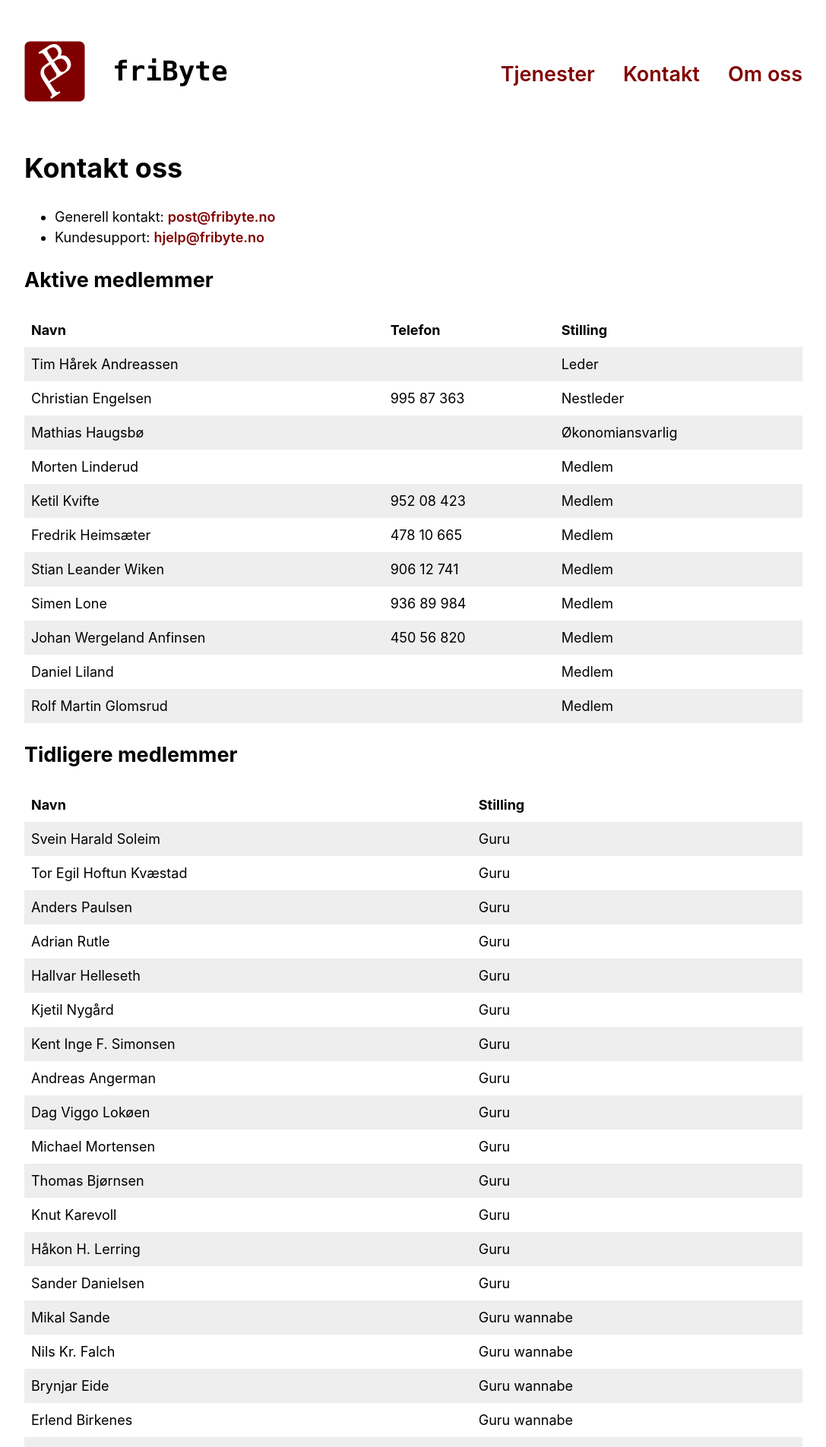
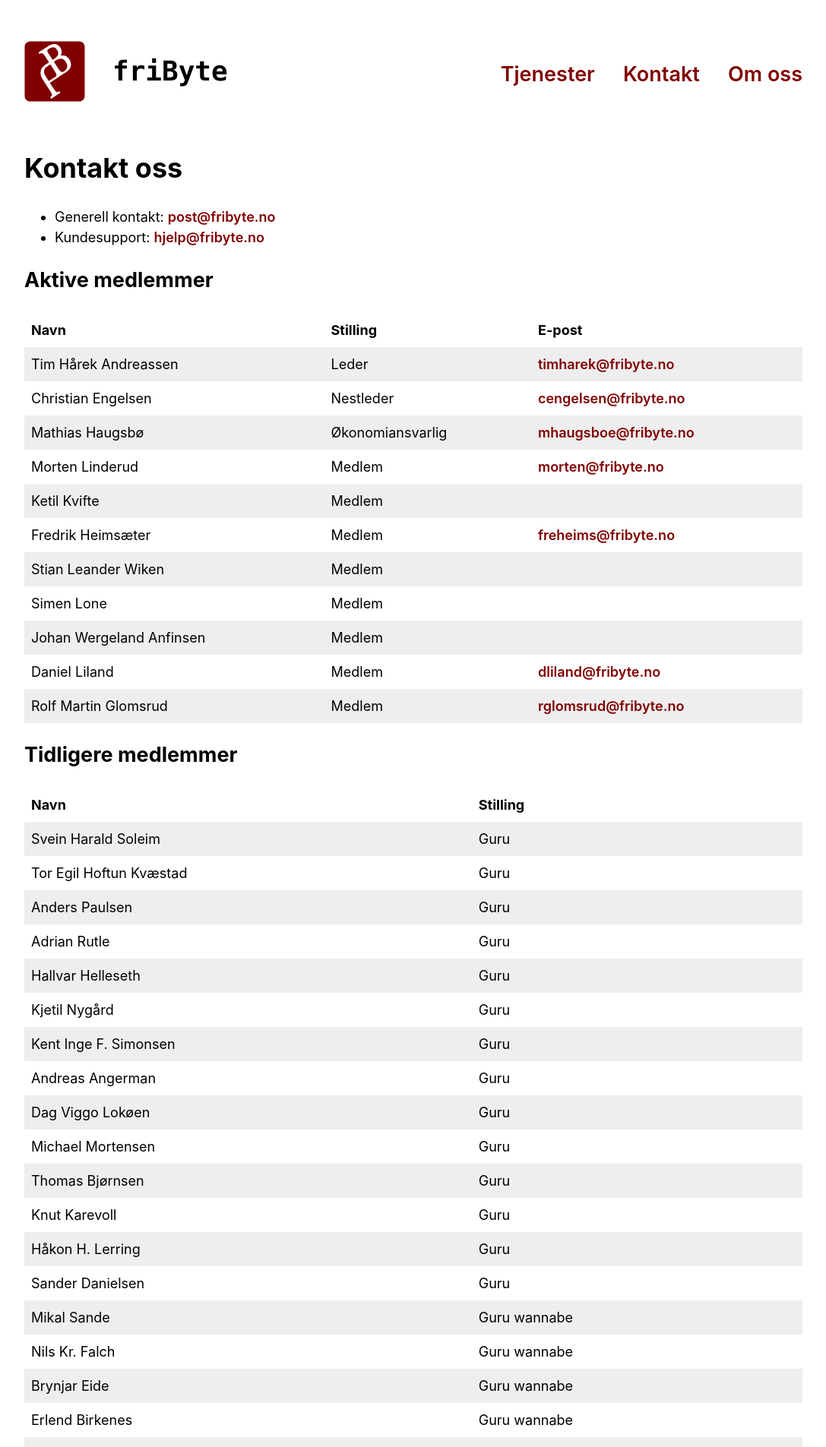
Before and after one commit to fribyte-code/fribyte.no, a Jekyll site: the page built from pages/kontakt.html, in a window 1280 px wide. Shown: the top 1905 px of the page at 76% size, without its empty margins (96-1183 px from the left). Built offline with Jekyll 4.4.1, drawn with Linux system fonts in a browser that asks for light colours.

Commit message:
Added emails to members instead of phone no
Signed-off-by: Tim Hårek Andreassen <tim@harek.dev>

```diff
--- a/_data/members.yml
+++ b/_data/members.yml
@@ -1,23 +1,27 @@
 - name: Tim Hårek Andreassen
   phone:
+  email: timharek@fribyte.no
   position: Leder
   joined: 2020-09-08
   left:
   active: true
 - name: Christian Engelsen
   phone: 995 87 363
+  email: cengelsen@fribyte.no
   position: Nestleder
   joined: 2020-09-08
   left:
   active: true
 - name: Mathias Haugsbø
   phone:
+  email: mhaugsboe@fribyte.no
   position: Økonomiansvarlig
   joined: 2020-09-08
   left:
   active: true
 - name: Morten Linderud
   phone:
+  email: morten@fribyte.no
   position: Medlem
   joined:
   left:
@@ -30,6 +34,7 @@
   active: true
 - name: Fredrik Heimsæter
   phone: 478 10 665
+  email: freheims@fribyte.no
   position: Medlem
   joined:
   left:
@@ -54,12 +59,14 @@
   active: true
 - name: Daniel Liland
   phone:
+  email: dliland@fribyte.no
   position: Medlem
   joined:
   left:
   active: true
 - name: Rolf Martin Glomsrud
   phone:
+  email: rglomsrud@fribyte.no
   position: Medlem
   joined:
   left:
--- a/assets/_sass/base/_typography.scss
+++ b/assets/_sass/base/_typography.scss
@@ -6,7 +6,7 @@ a {
     font-weight: 600;
 
     &:hover:not(.logo) {
-        background: var(--primary-color);
+        background: var(--primary-color) !important;
         color: white;
     }
 }
--- a/pages/kontakt.html
+++ b/pages/kontakt.html
@@ -21,15 +21,17 @@ order: 1
     <table class="members active">
         <tr>
             <th>Navn</th>
-            <th>Telefon</th>
             <th>Stilling</th>
+            <th>E-post</th>
         </tr>
         {% assign members_active = site.data.members | where: "active", "true" %}
         {% for member in members_active %}
             <tr>
                 <td>{{ member.name }}</td>
-                <td>{{ member.phone }}</td>
                 <td>{{ member.position }}</td>
+                <td>
+                    <a href="mailto:{{ member.email }}">{{ member.email }}</a>
+                </td>
             </tr>
         {% endfor %}
     </table>
```
